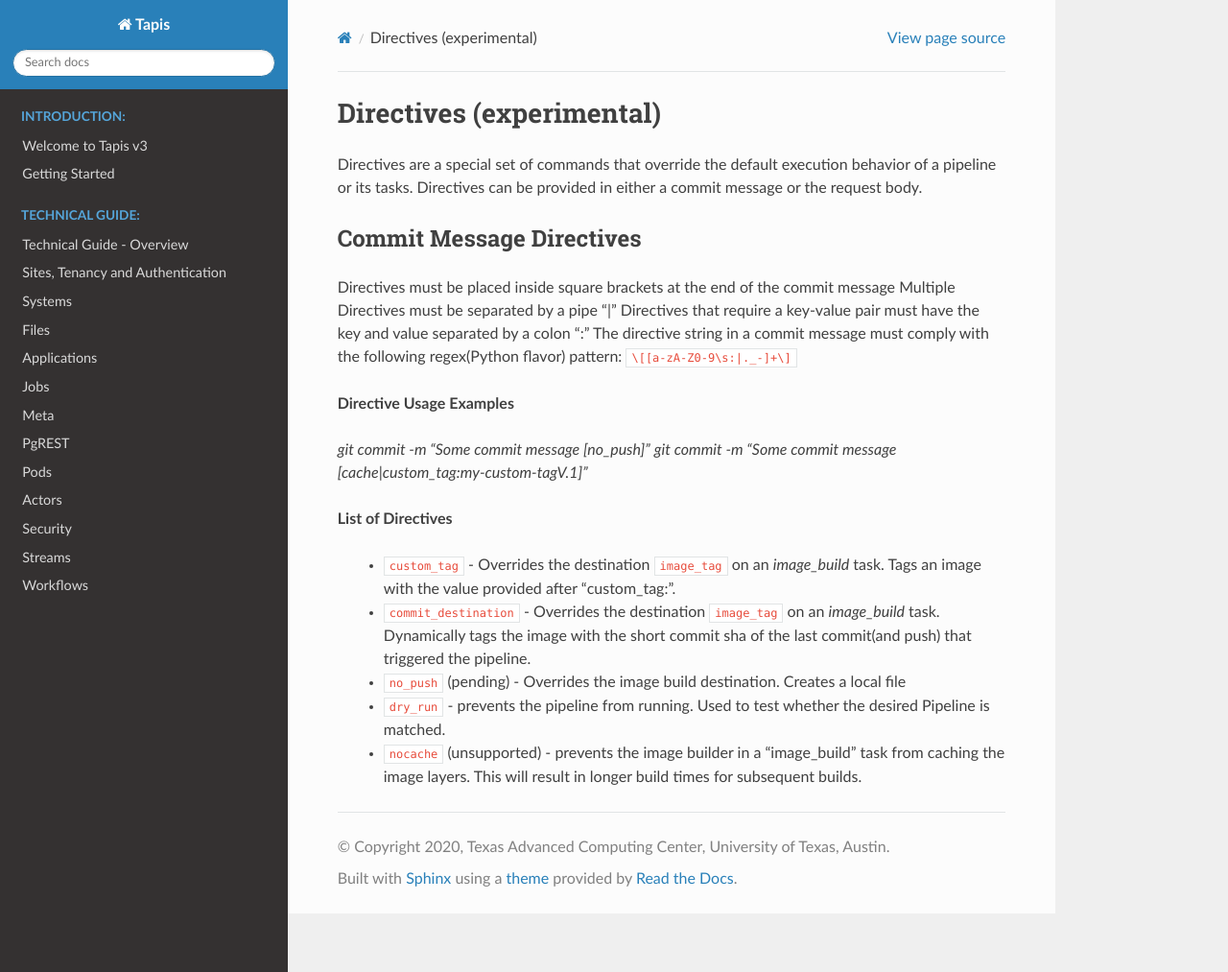
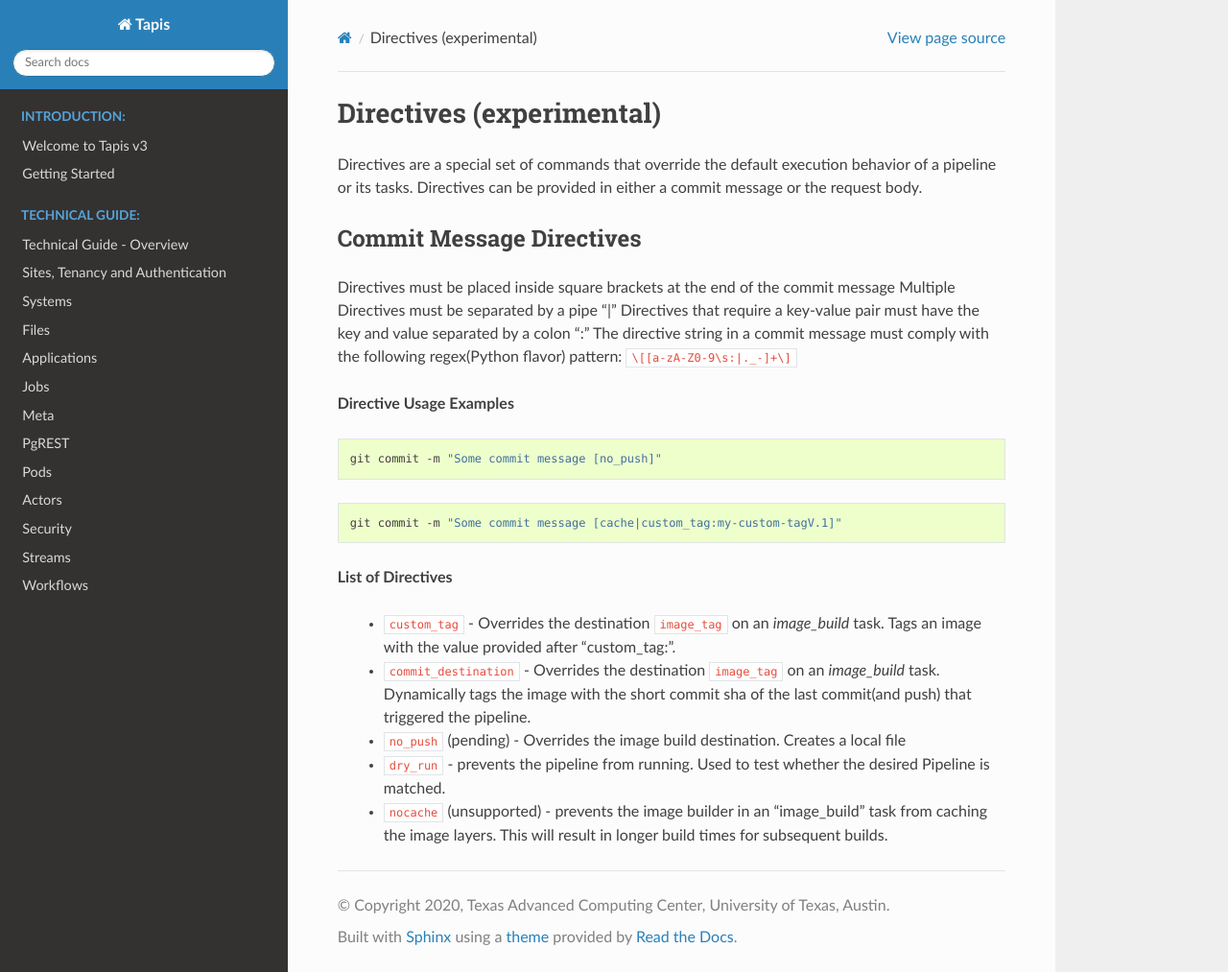
Before and after one commit to tapis-project/documentation, a Sphinx documentation site: the page built from source/technical/workflows/directives.rst, in a window 1280 px wide and 1013 px high. Shown: the whole window at 96% size. Built offline with Sphinx 7.4.7 and the Read the Docs theme 2.0.0, drawn with Linux system fonts in a browser that asks for light colours.

Commit message:
more typos. formatting

```diff
--- a/source/technical/workflows/directives.rst
+++ b/source/technical/workflows/directives.rst
@@ -16,8 +16,13 @@
 
 **Directive Usage Examples**
 
-`git commit -m "Some commit message [no_push]"`
-`git commit -m "Some commit message [cache|custom_tag:my-custom-tagV.1]"`
+.. code-block:: bash
+
+  git commit -m "Some commit message [no_push]"
+
+.. code-block:: bash
+
+  git commit -m "Some commit message [cache|custom_tag:my-custom-tagV.1]"
 
 **List of Directives**
 
@@ -25,4 +30,4 @@
   * ``commit_destination`` - Overrides the destination ``image_tag`` on an *image_build* task. Dynamically tags the image with the short commit sha of the last commit(and push) that triggered the pipeline.
   * ``no_push`` (pending) - Overrides the image build destination. Creates a local file
   * ``dry_run`` - prevents the pipeline from running. Used to test whether the desired Pipeline is matched.
-  * ``nocache`` (unsupported) - prevents the image builder in a "image_build" task from caching the image layers. This will result in longer build times for subsequent builds.
+  * ``nocache`` (unsupported) - prevents the image builder in an "image_build" task from caching the image layers. This will result in longer build times for subsequent builds.
```
